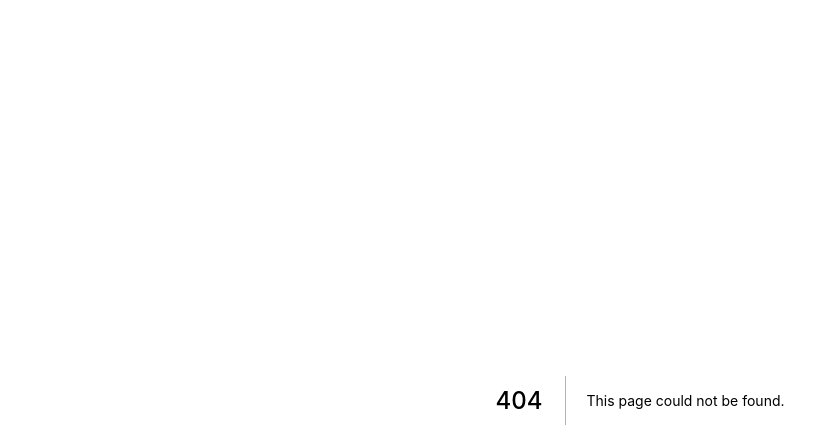
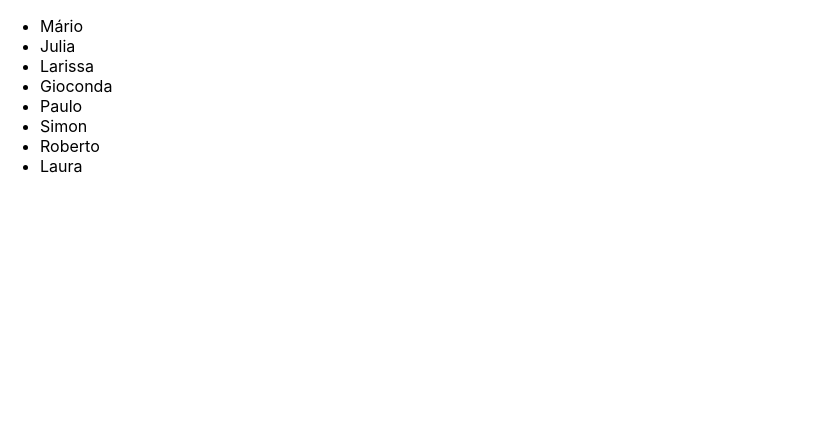
Before and after one commit to codingscode/Framework-Next, a Next.js app in the folder 001/exercicos-1/: page /render/repeticao1 in a window 1280 px wide. Before the commit this address had no page. Shown: the top 448 px of the page, without its empty margins (0-824 px from the left). Built offline with nearby package versions, Linux system fonts and the light colour scheme.

Commit message:
parte 34

```diff
--- /dev/null
+++ b/001/exercicos-1/pages/render/repeticao1.jsx
@@ -0,0 +1,31 @@
+
+
+
+export default function repeticao1() {
+
+   const listaAprovados = [
+      'Mário', 'Julia', 'Larissa', 'Gioconda', 'Paulo', 'Simon', 'Roberto', 'Laura'
+   ]
+
+   function renderizarLista() {
+
+      const itens = []
+
+      for (let i = 0; i < listaAprovados.length; i++) {
+         itens.push(<li key={i} >{listaAprovados[i]}</li>)
+      }
+
+      return (
+         <>
+            {itens}
+         </>
+      )
+
+   }
+
+   return (
+      <ul>
+         {renderizarLista()}
+      </ul>
+   )
+}
```
Also changed, not shown: 1 other file (tests, documents, lock files or other folders).
